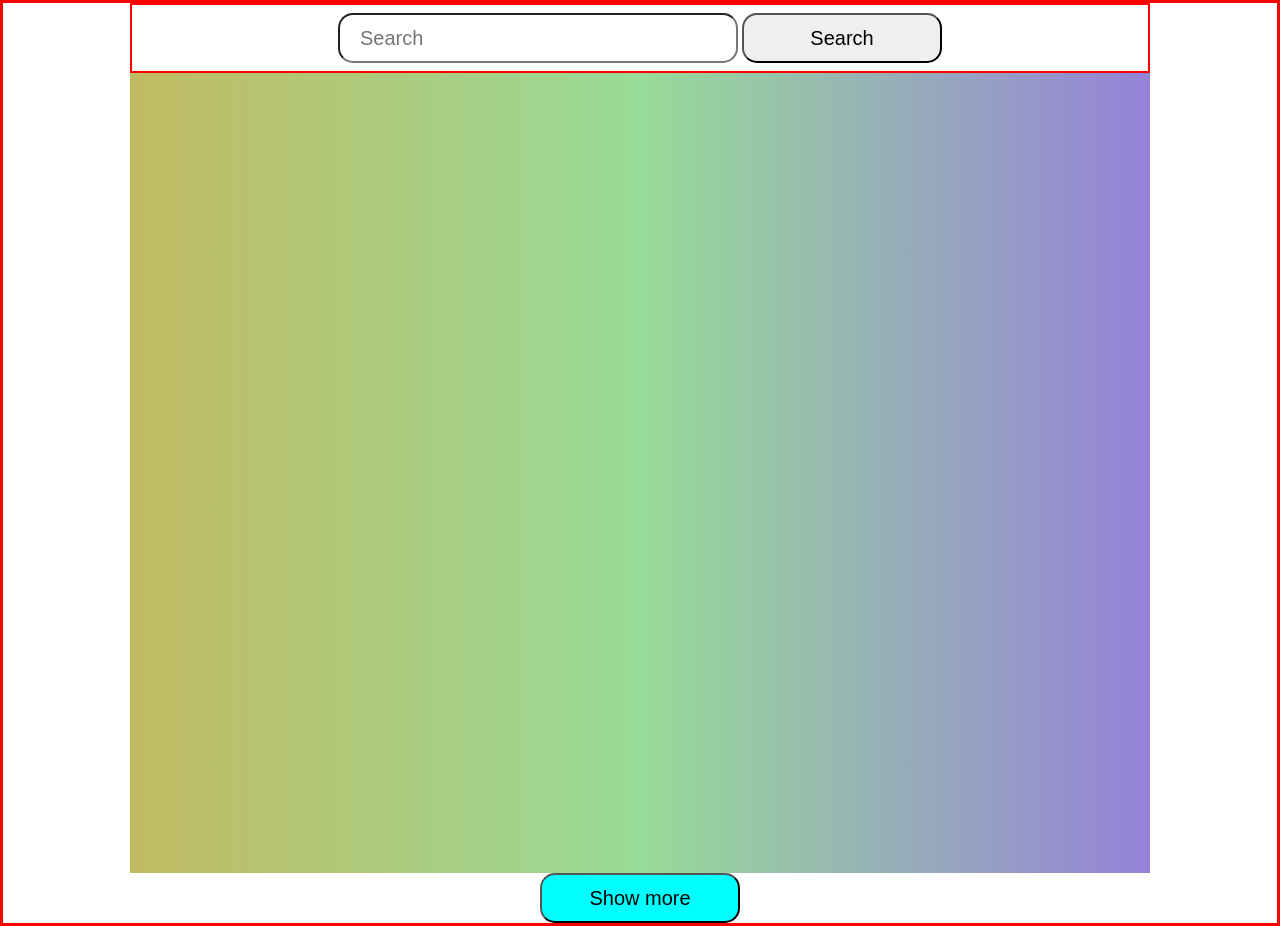
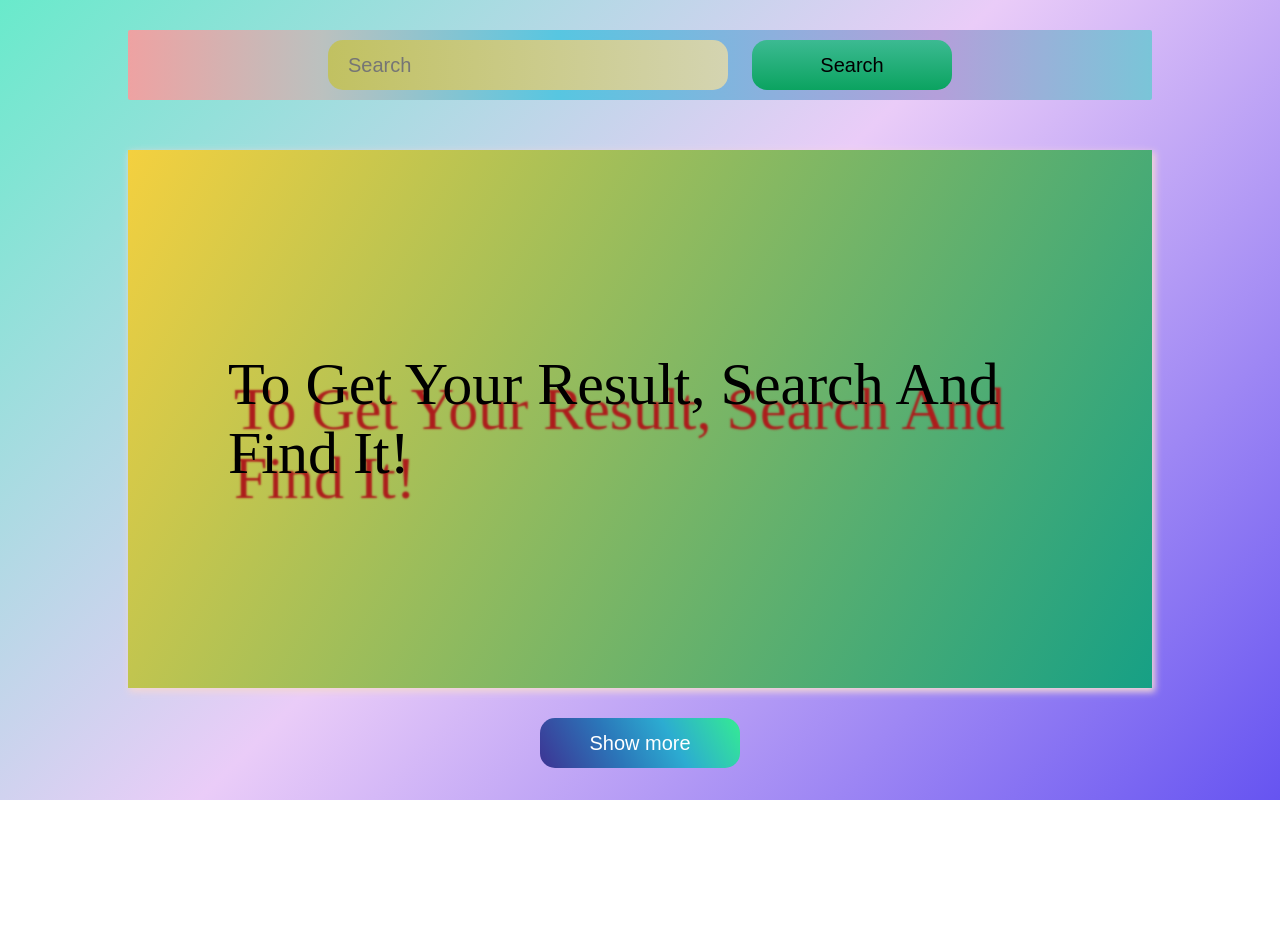
Before and after one commit to priyanka680shaw/searchImageApi, a plain HTML site: page index.html in a window 1280 px wide. After the commit the page ends 800 px from the top, so only its background shows below. Drawn offline with Linux system fonts and the light colour scheme.

Commit message:
adding changes

```diff
--- a/css/style.css
+++ b/css/style.css
@@ -3,12 +3,15 @@
     margin: 0px;
     padding: 0px;
 }
-
+body{
+    background-image: linear-gradient(to right, #22c1c3,#fdbb2d);
+}
 #container{
     width: 100%;
-    /* height: 100vh; */
+    height: 100vh;
     overflow-y: auto;
-    border: 3px solid red;
+
+    background-image: linear-gradient(-225deg, #69EACB 0%, #EACCF8 48%, #6654F1 100%);
     display: flex;
     flex-direction: column;
     align-items: center;
@@ -17,34 +20,39 @@
 
 .innerContainer{
     width: 80%;
-    height: 100vh;
+    /* height: 100vh; */
     /* margin-top: 60px ; */
-    background-image: linear-gradient(to right, rgb(193, 187, 98), rgb(152, 219, 152), rgb(149, 130, 216));
+    background-image: linear-gradient(-60deg, #16a085 0%, #f4d03f 100%);
     /* background-color: rgb(177, 177, 238); */
     display: flex;
     justify-content: space-evenly;
     flex-wrap: wrap;
+    margin-top: 50px;
+    box-shadow: 2px 3px 7px 1px rgb(243, 215, 215);
 }
 
 .imageContainer{
     margin-top: 3rem;
     width: 350px;
     height: 350px;
-    border: 2px solid red;
+
+
 }
 img{
     width: 100%;
     height: 345px;
+    border-radius: 15px;
+    box-shadow: 2px 2px 10px 5px white;
+    cursor: pointer;
 }
 
 img:hover{
-    transform: scale(0.25);
+    transform: scale(1.04);
 }
 figcaption{
     width: 100%;
     height: 4.2rem;
-    background-color: rgb(174, 179, 177);
-    opacity: 0.5;
+    background-color:rgba(192,192,192,0.3);
     position: relative;
     bottom: 4.3rem;
     display: flex;
@@ -52,6 +60,14 @@ figcaption{
     align-items: center;
     font-size: 20px;
     font-weight: bold;
+    padding: 10px;
+    text-transform: capitalize;
+}
+
+figcaption:hover{
+    color: white;
+    background-image: linear-gradient(120deg, #a6c0fe 0%, #f68084 100%);
+    cursor: pointer;
 }
 
 .formContainer{
@@ -60,7 +76,12 @@ figcaption{
     display: flex;
     justify-content: center;
     align-items: center;
-    border: 2px solid red;
+    /* border: 2px solid red; */
+    padding: 30px 0px;
+    margin-top: 30px;
+    background-image: linear-gradient(to right, #eea2a2 0%, #bbc1bf 19%, #57c6e1 42%, #b49fda 79%, #7ac5d8 100%);
+    border-radius: 2px;
+
 }
 
 #inputbox{
@@ -69,6 +90,8 @@ figcaption{
     padding: 20px;
     border-radius: 15px;
     font-size: 20px;
+    border: none;
+    background-image: linear-gradient(to right, #c1c161 0%, #c1c161 0%, #d4d4b1 100%);
 }
 
 #searchBar{
@@ -77,14 +100,34 @@ figcaption{
     border-radius: 15px;
     font-size: 20px;
     cursor: pointer;
+    border: none;
+    margin-left: 20px;
+    background-image: linear-gradient(to top, #0ba360 0%, #3cba92 100%);
 }
 
 #btn{
     width: 200px;
     height: 50px;
-
+    border: none;
     border-radius: 15px;
     cursor: pointer;
     font-size: 20px;
-    background-color: aqua;
+    background-image: linear-gradient(60deg, #3d3393 0%, #2b76b9 37%, #2cacd1 65%, #35eb93 100%);
+    align-self: flex-end;
+    margin-top: 30px;
+    color: white;
+    margin-bottom: 10px;
+    transition: 2s;
 }
+
+#btn:hover{
+    background-image: linear-gradient(to top, #0ba360 0%, #3cba92 100%);
+}
+
+p{
+    padding: 200px 100px;
+    font-size: 60px;
+    text-transform: capitalize;
+    text-shadow: 6px 25px 2px rgb(173, 28, 28);
+
+}
--- a/index.html
+++ b/index.html
@@ -7,6 +7,7 @@
     <link rel="stylesheet" href="./css/style.css">
 </head>
 <body>
+    <main>
         <div id="container">
             <div class="formContainer">
                 <form>
@@ -19,29 +20,16 @@
                 </form>
             </div>
             <div class="innerContainer">
-            <!-- <div class="imageContainer">
-                <figure>
-                    <img src="./1.avif" alt="image">
-                </figure>
-                <figcaption>Randdom image generates here</figcaption>
-            </div>
-            <div class="imageContainer">
-                <figure>
-                    <img src="./1.avif" alt="image">
-                </figure>
-                <figcaption>Randdom image generates here</figcaption>
-            </div>
-            <div class="imageContainer">
-                <figure>
-                    <img src="./1.avif" alt="image">
-                </figure>
-                <figcaption>Randdom image generates here</figcaption>
-            </div> -->
+                <p>
+                    To get your result, search and find it!</p>
             </div>
             <div>
                 <button id ="btn">Show more</button>
             </div>
         </div>
+    </main>
+
+
     <script src="./js/script.js"></script>
 </body>
 </html>
--- a/js/script.js
+++ b/js/script.js
@@ -2,6 +2,10 @@
 function imageHandler(event, search = true){
     event.preventDefault();
    const searchValue = document.querySelector("#inputbox").value;
+   if(searchValue==""){
+    alert("Enter the Search Value");
+    return;
+   }
    console.log(searchValue);
     const promice = fetch(`https://api.unsplash.com/search/photos?page=${count}&query=${searchValue}&client_id=9xDjV6ba5gKToWK3rjaq9CfNmj7v9L9SGwocDxmLRqM`);
     console.log(promice);
@@ -27,7 +31,8 @@ function imageHandler(event, search = true){
                 <img src="${url}" alt="image">
             </figure>
             <figcaption>${description}</figcaption>
-        </div>`;
+        </div>
+       `;
         });
     })
     .catch((error) =>{
```
Lines whose indentation alone changed are shown as unchanged.
